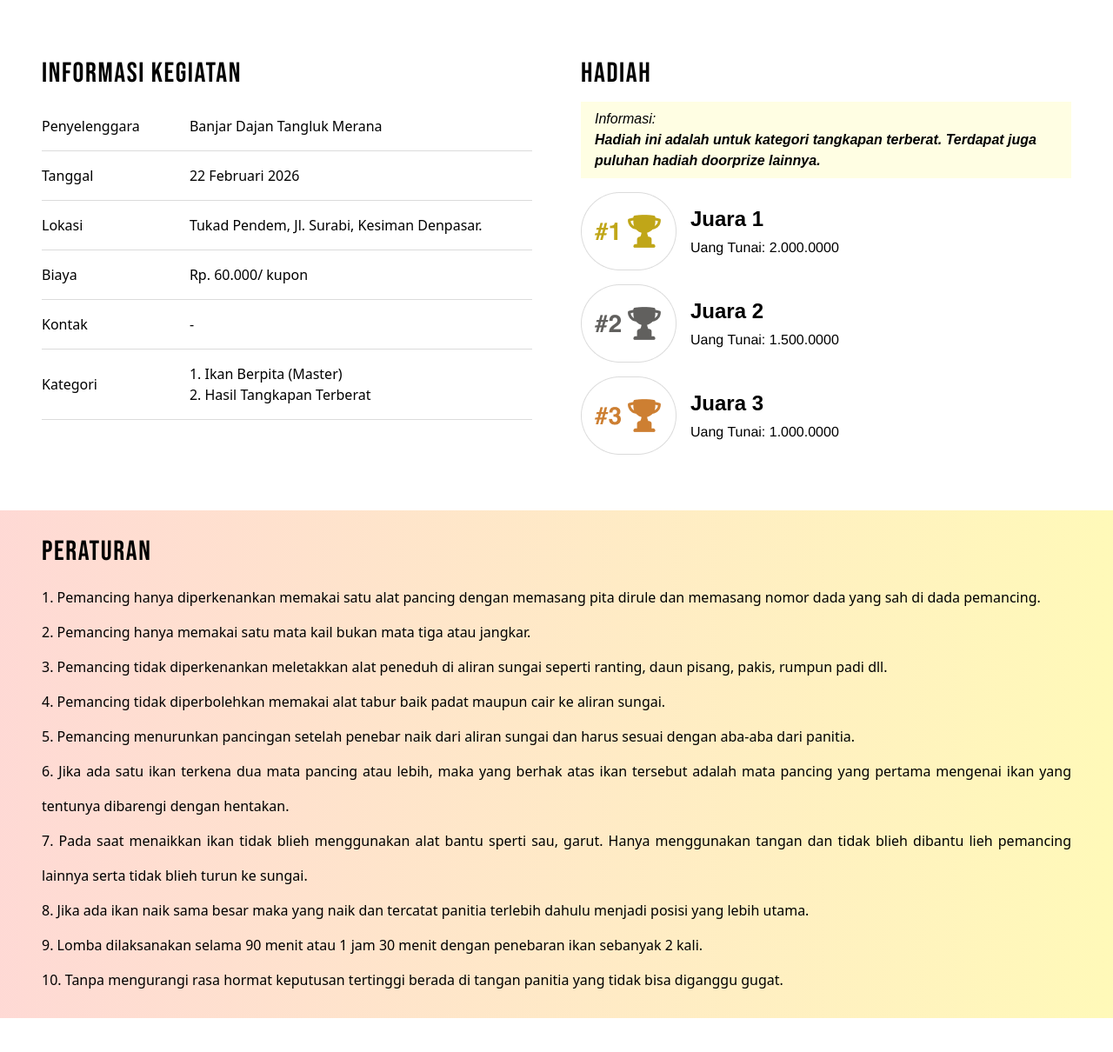
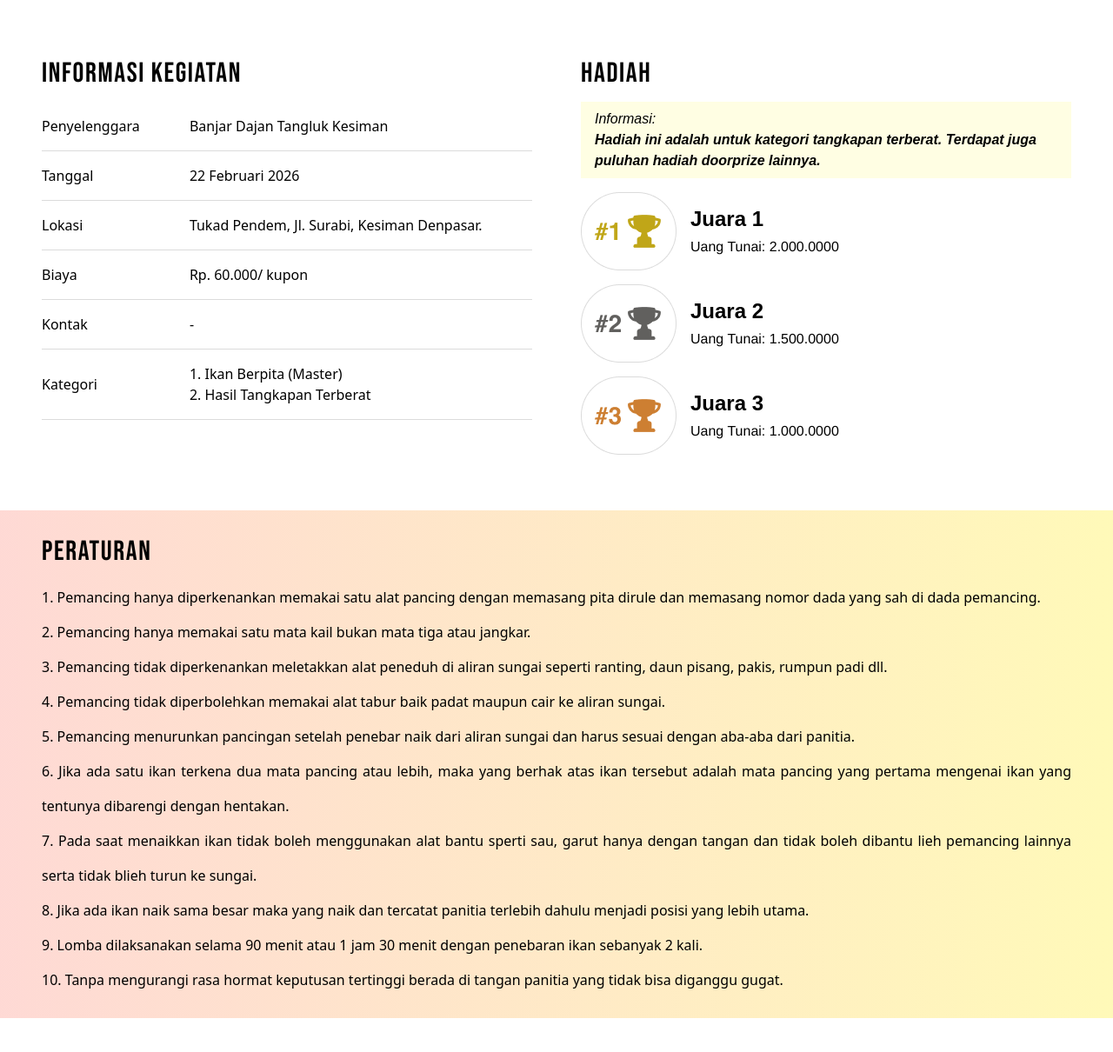
Before and after one commit to BismaBendesa/Website-Lomba-Mancing, a website: page index.html in a window 1280 px wide. Shown: the part 598-1808 px from the top of the page at 87% size. Drawn offline with Linux system fonts and the light colour scheme; a web font is replaced by a local one.

Commit message:
Fix several typo

```diff
--- a/index.html
+++ b/index.html
@@ -68,7 +68,7 @@
             <tbody>
               <tr class="border-b border-[#DBDBDB] py-2">
                 <th class="py-4 text-left font-medium">Penyelenggara </th>
-                <td class="pl-10 py-4">Banjar Dajan Tangluk Merana</td>
+                <td class="pl-10 py-4">Banjar Dajan Tangluk Kesiman</td>
               </tr>
               <tr class="border-b border-[#DBDBDB] py-2">
                 <th class="py-4 text-left font-medium">Tanggal</th>
@@ -138,7 +138,7 @@
         <li class="mb-3 lg:mb-0">Pemancing tidak diperbolehkan memakai alat tabur baik padat maupun cair ke aliran sungai.</li>
         <li class="mb-3 lg:mb-0">Pemancing menurunkan pancingan setelah penebar naik dari aliran sungai dan harus sesuai dengan aba-aba dari panitia.</li>
         <li class="mb-3 lg:mb-0">Jika ada satu ikan terkena dua mata pancing atau lebih, maka yang berhak atas ikan tersebut adalah mata pancing yang pertama mengenai ikan yang tentunya dibarengi dengan hentakan.</li>
-        <li class="mb-3 lg:mb-0">Pada saat menaikkan ikan tidak blieh menggunakan alat bantu sperti sau, garut. Hanya menggunakan tangan dan tidak blieh dibantu lieh pemancing lainnya serta tidak blieh turun ke sungai.</li>
+        <li class="mb-3 lg:mb-0">Pada saat menaikkan ikan tidak boleh menggunakan alat bantu sperti sau, garut hanya dengan tangan dan tidak boleh dibantu lieh pemancing lainnya serta tidak blieh turun ke sungai.</li>
         <li class="mb-3 lg:mb-0">Jika ada ikan naik sama besar maka yang naik dan tercatat panitia terlebih dahulu menjadi posisi yang lebih utama.</li>
         <li class="mb-3 lg:mb-0">Lomba dilaksanakan selama 90 menit atau 1 jam 30 menit dengan penebaran ikan sebanyak 2 kali.</li>
         <li class="mb-3 lg:mb-0">Tanpa mengurangi rasa hormat keputusan tertinggi berada di tangan panitia yang tidak bisa diganggu gugat.</li>
```
